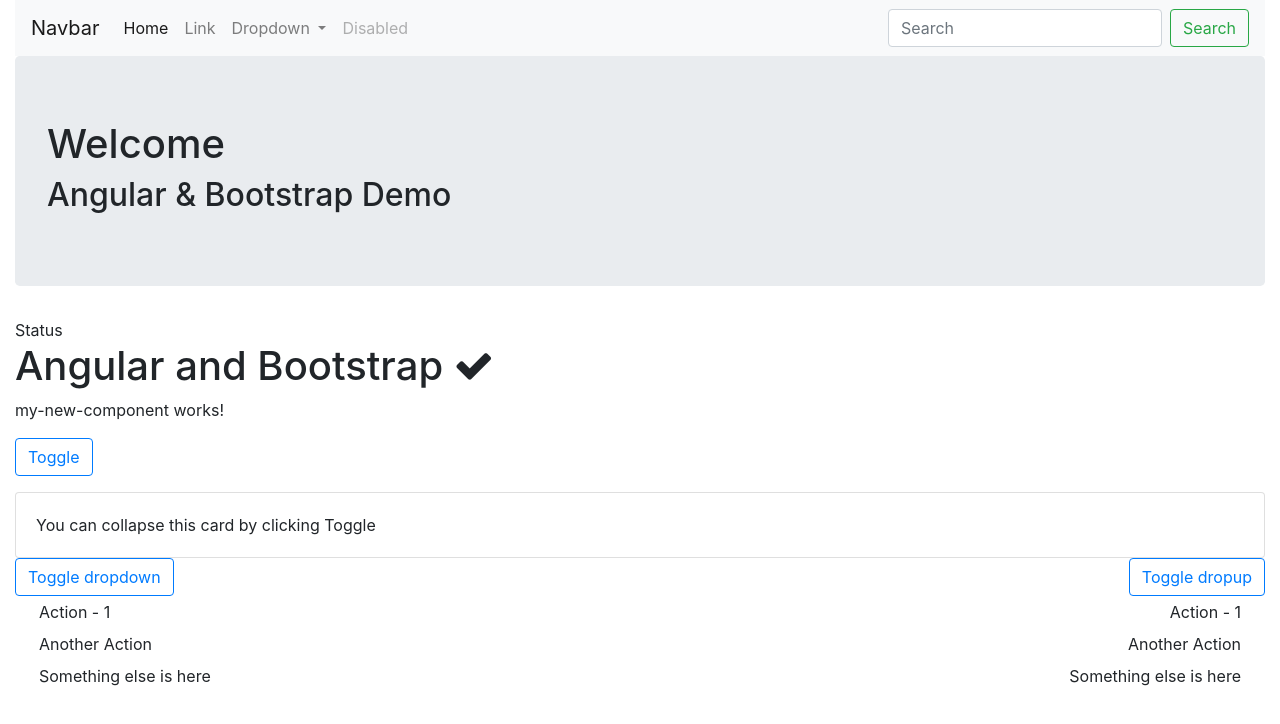
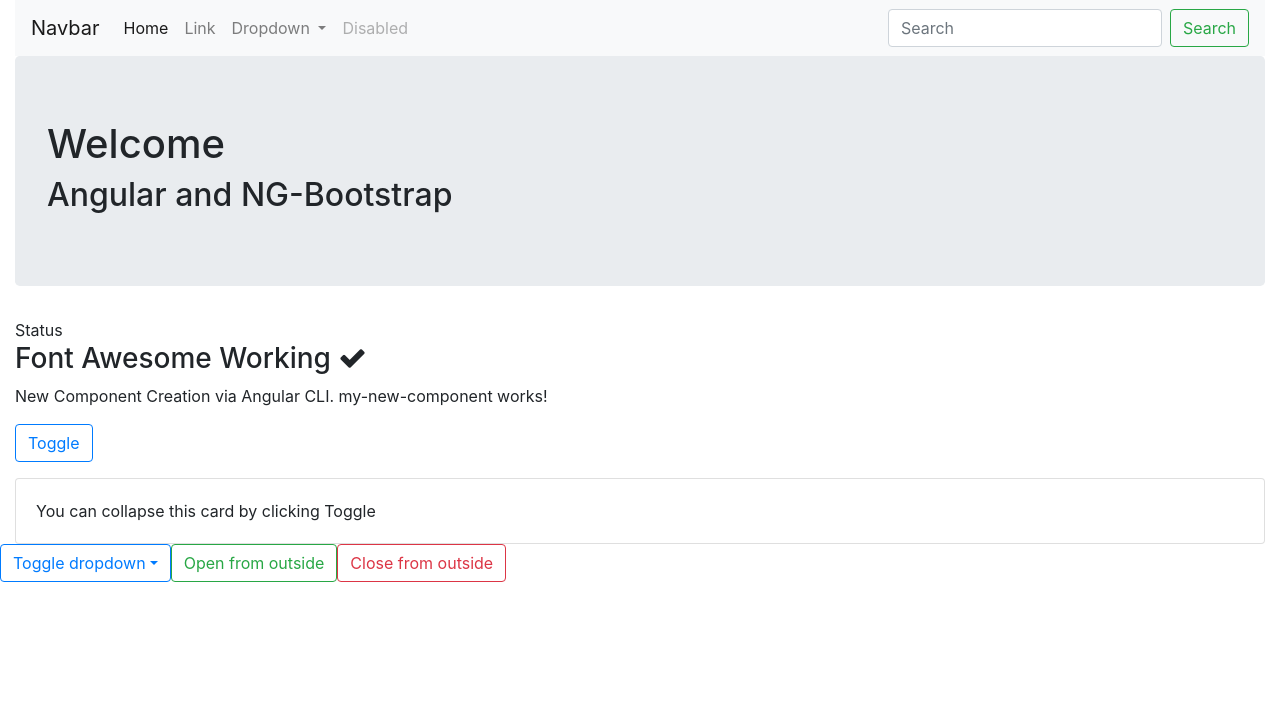
Before and after one commit to aadenco/aadenco-angular, an Angular app: page / in a window 1280 px wide. Shown: the top 724 px of the page. Built offline with nearby package versions, Linux system fonts and the light colour scheme.

Commit message:
the manual dropdown is working. the NgbDrownToggle has issues.

```diff
--- a/src/app/app.component.html
+++ b/src/app/app.component.html
@@ -43,16 +43,16 @@
   </nav>
   <div class="jumbotron">
     <h1>Welcome</h1>
-    <h2>Angular & Bootstrap Demo</h2>
+    <h2>{{title}}</h2>
   </div>
 
   <div class="panel panel-primary">
     <div class="panel-heading">Status</div>
     <div class="panel-body">
-      <h1>
-        {{title}}
+      <h3>
+        Font Awesome Working
         <i class="fa fa-check"></i>
-      </h1>
+      </h3>
     </div>
   </div>
 
--- a/src/app/app.component.ts
+++ b/src/app/app.component.ts
@@ -6,6 +6,6 @@
   styleUrls: ['./app.component.scss']
 })
 export class AppComponent {
-  title = 'Angular and Bootstrap';
+  title = 'Angular and NG-Bootstrap';
   public isCollapsed = false;
 }
--- a/src/app/dropdown-basic.html
+++ b/src/app/dropdown-basic.html
@@ -1,23 +1,13 @@
 <div class="row">
-    <div class="col">
-        <div NgbDropdown class="d-inline-block">
-            <button class="btn btn-outline-primary" id="dropdownBasic1" NgbDropdownToggle>Toggle dropdown</button>
-            <div NgbDropdownMenu aria-labelledby="dropdownBasic1">
-                <button class="dropdown-item">Action - 1</button>
-                <button class="dropdown-item">Another Action</button>
-                <button class="dropdown-item">Something else is here</button>
+    <div class="d-inline-block" ngbDropdown #myDrop="ngbDropdown">
+            <button class="btn btn-outline-primary" id="dropdownManual" ngbDropdownAnchor (focus)="myDrop.open()">Toggle dropdown</button>
+            <div ngbDropdownMenu aria-labelledby="dropdownManual">
+              <button class="dropdown-item">Action - 1</button>
+              <button class="dropdown-item">Another Action</button>
+              <button class="dropdown-item">Something else is here</button>
             </div>
-        </div>
-    </div>
 
-    <div class="col text-right">
-        <div NgbDropdown placement="top-right" class="d-inline-block">
-            <button class="btn btn-outline-primary" id="dropdownBasic2" NgbDropdownToggle>Toggle dropup</button>
-            <div NgbDropdownMenu aria-labelledby="dropdownBasic2">
-                <button class="dropdown-item">Action - 1</button>
-                <button class="dropdown-item">Another Action</button>
-                <button class="dropdown-item">Something else is here</button>
-            </div>
-        </div>
-    </div>
+            <button class="btn btn-outline-success" (click)="$event.stopPropagation(); myDrop.open();">Open from outside</button>
+            <button class="btn btn-outline-danger" (click)="$event.stopPropagation(); myDrop.close();">Close from outside</button>
+          </div>
 </div>
--- a/src/app/my-new-component/my-new-component.component.html
+++ b/src/app/my-new-component/my-new-component.component.html
@@ -1,3 +1,3 @@
 <p>
-  my-new-component works!
+  New Component Creation via Angular CLI. my-new-component works!
 </p>
```
